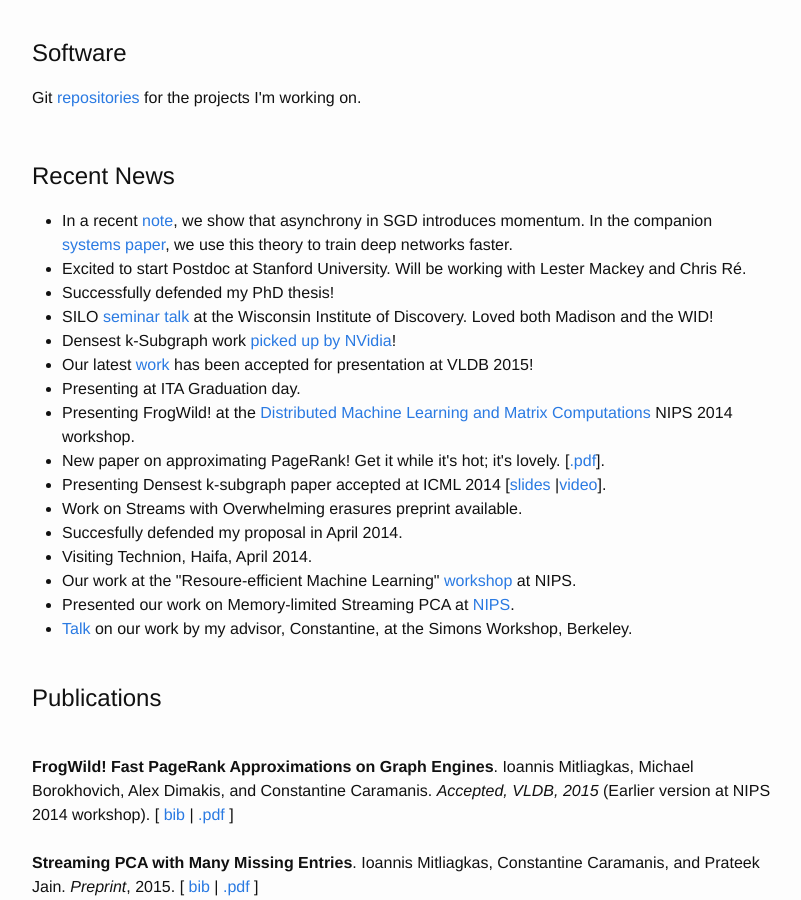
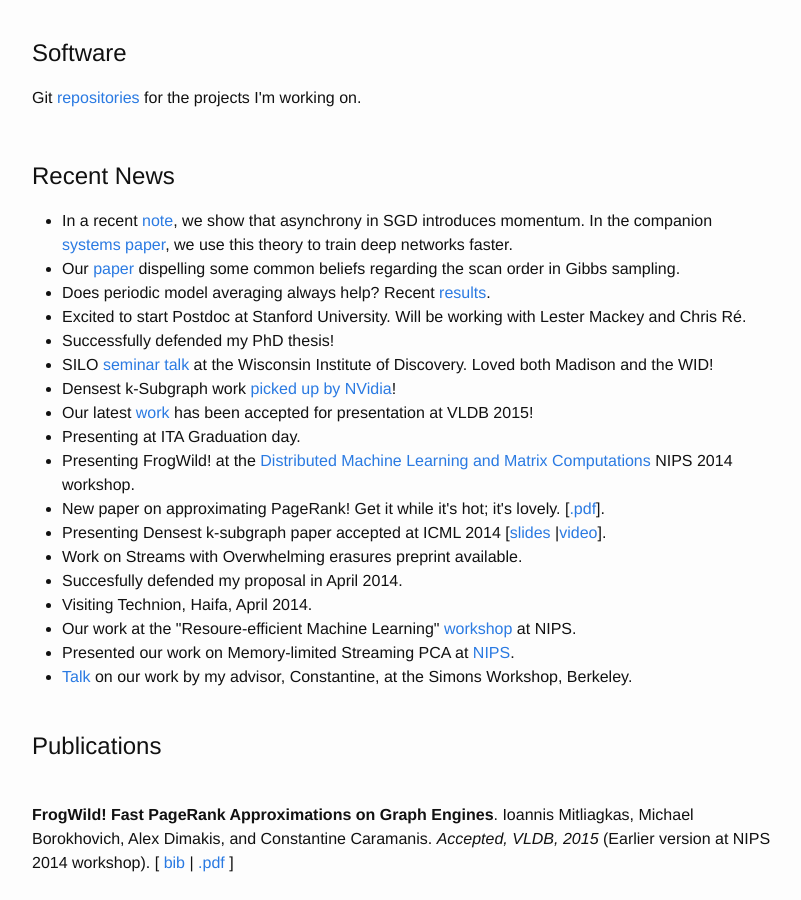
Before and after one commit to mitliagkas/mitliagkas.github.io, a Jekyll site: the page built from index.html, in a window 1280 px wide and 900 px high, scrolled down 1622 px. Shown: the whole window, without its empty margins (238-1039 px from the left). Built offline with Jekyll 4.4.1, drawn with Linux system fonts in a browser that asks for light colours.

Commit message:
Added recent papers in news

```diff
--- a/index.html
+++ b/index.html
@@ -95,10 +95,13 @@ layout: default
 
   <h2>Recent News</h2>
   <ul>
-	  <li>In a recent <a href="http://bit.ly/22wAt0e">note</a>,
-	  we show that asynchrony in SGD introduces momentum.
+		<li>In a recent <a href="http://bit.ly/22wAt0e">note</a>,
+		we show that asynchrony in SGD introduces momentum.
 		In the companion <a href="http://bit.ly/ovore">systems paper</a>, we use this
 		theory to train deep networks faster.
+		  <li>Our <a href="http://arxiv.org/pdf/1606.03432.pdf">paper</a> dispelling some common beliefs regarding the scan order
+		 in Gibbs sampling.
+		  <li>Does periodic model averaging always help? Recent <a href="https://arxiv.org/abs/1606.07365">results</a>.
 		<li>Excited to start Postdoc at Stanford University. Will be working with Lester Mackey and Chris R&eacute;.</li>
 		<li>Successfully defended my PhD thesis!</li>
 		<li>SILO <a href="http://wid.wisc.edu/featured-events/silo032515/">seminar talk</a> at the Wisconsin Institute of Discovery. Loved both Madison and the WID!</li>
```
